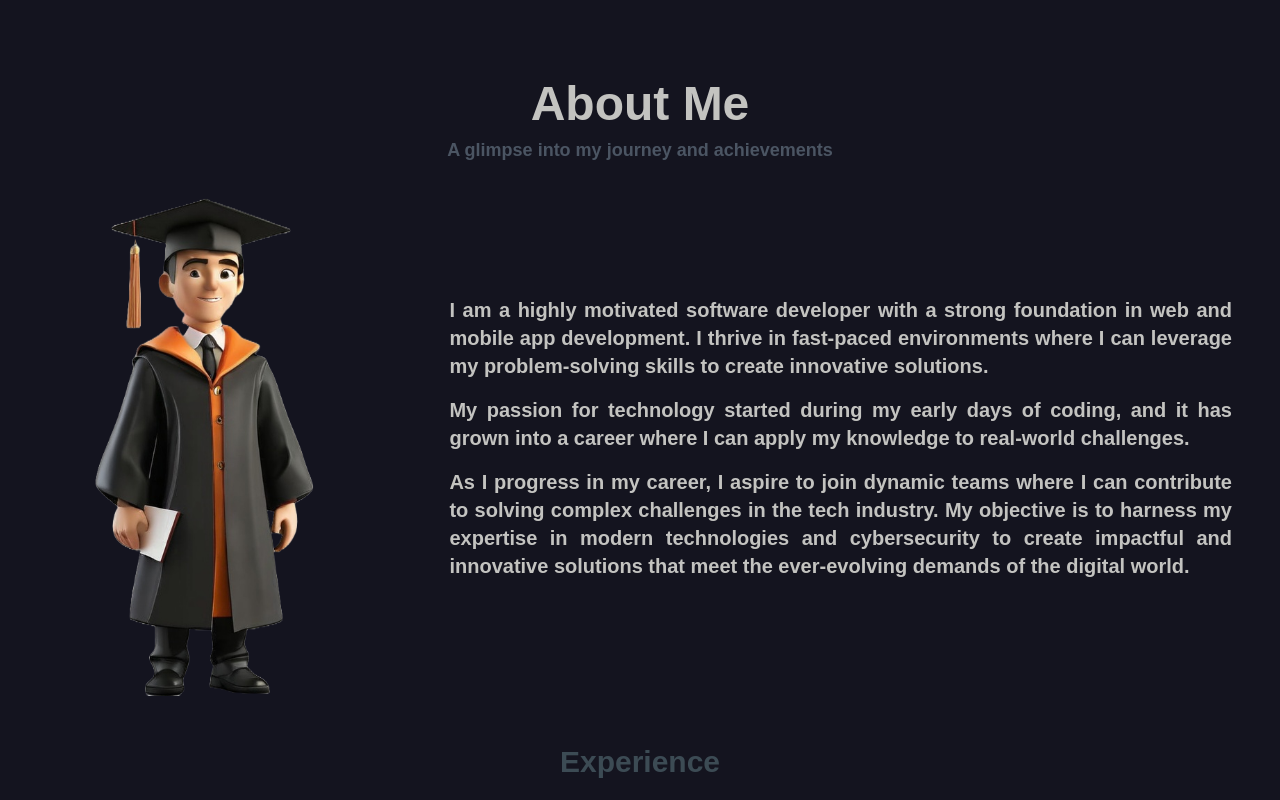
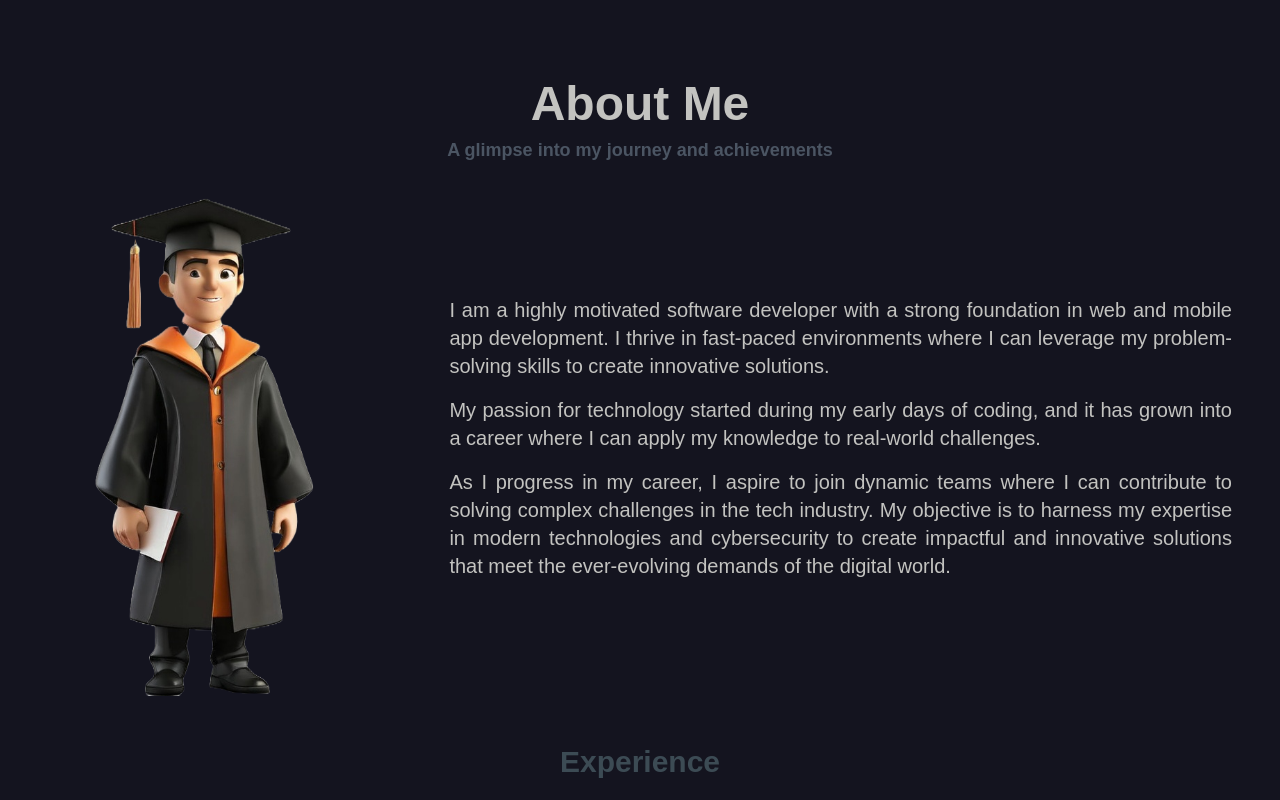
Before and after one commit to DharshanSR/Personal-Portfolio, a Next.js app: page /about in a window 1280 px wide. Shown: the top 800 px of the page. Built offline with nearby package versions, Linux system fonts and the light colour scheme.

Commit message:
change some font size for the para inn my about me section

```diff
--- a/src/app/about/page.tsx
+++ b/src/app/about/page.tsx
@@ -122,7 +122,7 @@ const AboutMe = () => {
                 </motion.div>
 
                 {/* About Me Text */}
-                <motion.div className="md:w-[90%] p-4 md:p-8 font-semibold" variants={staggerContainer}>
+                <motion.div className="md:w-[90%] p-4 md:p-8 font-medium" variants={staggerContainer}>
                     <motion.p className="text-xl text-[#c3c3c0] mb-4 text-justify" variants={fadeInUp}>
                         I am a highly motivated software developer with a strong foundation in web and mobile app
                         development. I thrive in fast-paced environments where I can leverage my problem-solving skills
```
